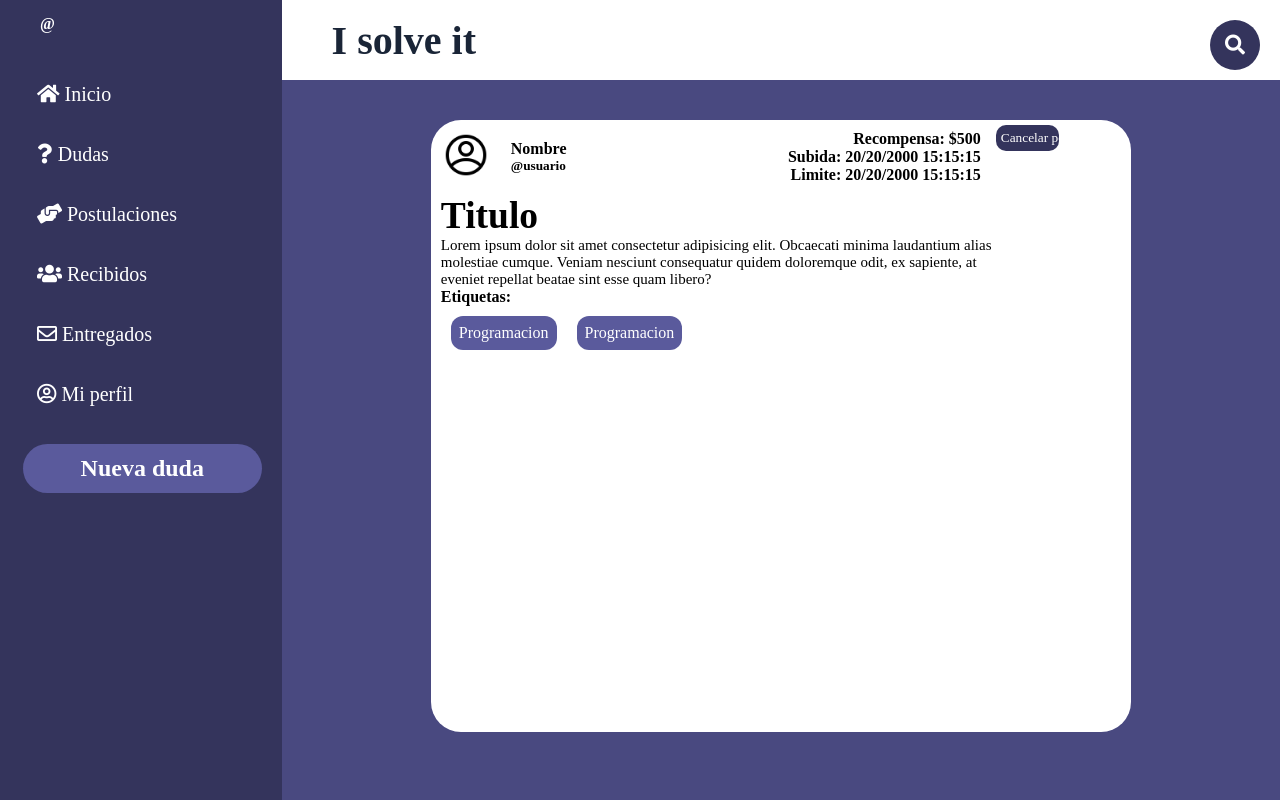
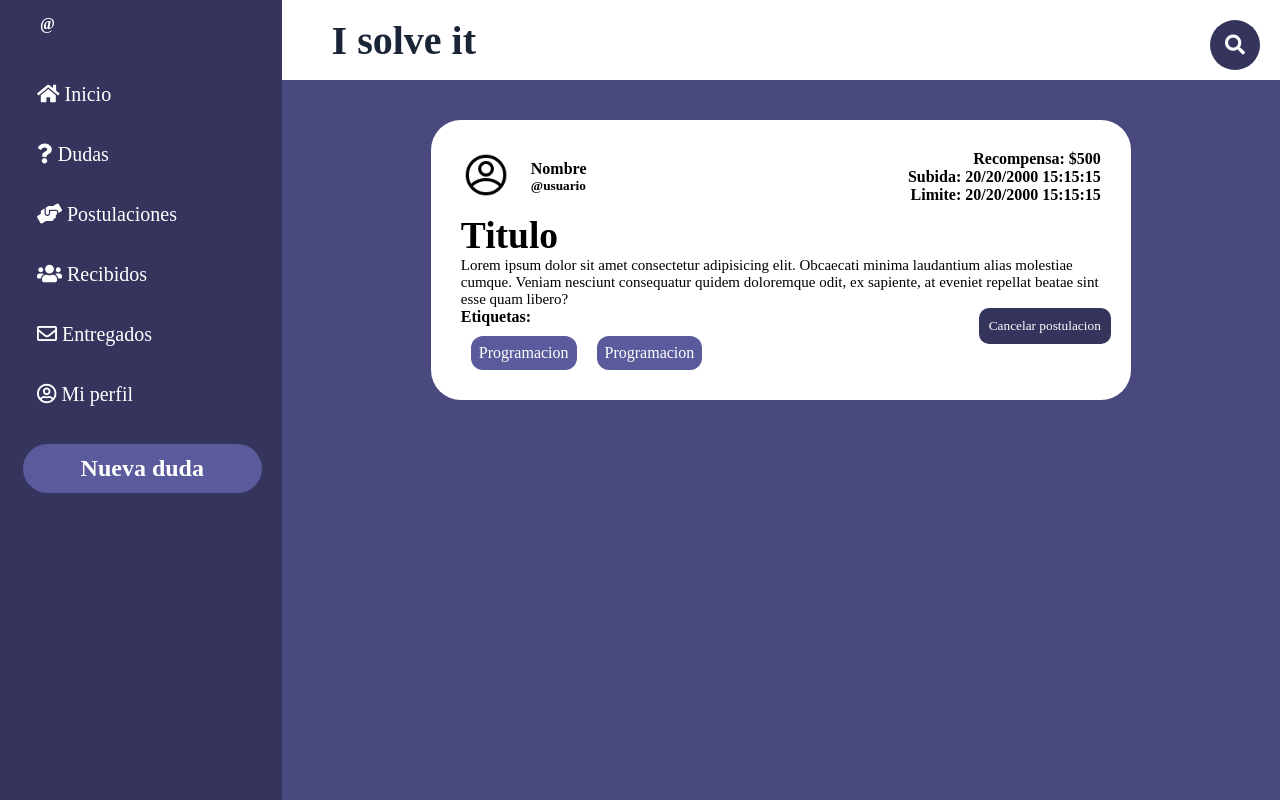
Before and after one commit to Nasher3296/ISolveIt, a PHP site: page /PaginasBalsamiq/AAConcurso.html in a window 1280 px wide. Run offline with PHP 8.4, Linux system fonts and the light colour scheme; some libraries are stand-ins or nearby versions.

Commit message:
ya no quiero tocar un html en mi vida ayuda

```diff
--- a/PaginasBalsamiq/AAConcurso.html
+++ b/PaginasBalsamiq/AAConcurso.html
@@ -73,6 +73,7 @@
                     <h2>Titulo</h2>
                     <p class="desc">Lorem ipsum dolor sit amet consectetur adipisicing elit. Obcaecati minima laudantium alias molestiae cumque. Veniam nesciunt consequatur quidem doloremque odit, ex sapiente, at eveniet repellat beatae sint esse quam libero?</p>
                 </div>
+                <div class="envolvedor">
                 <div class="tags">
                     <h4>Etiquetas: </h4>
                     <ul class="tags_list">
@@ -80,18 +81,15 @@
                         <li class="tag">Programacion</li>
                     </ul>
                 </div>
-            </div>
-            <div class="postularDiv">
-                <form action="../ImplementarPHP/postular-cancelar.php" method="POST" id="cancelar'.$i.'">
-                    <input type="hidden" name="id_cons" value="'.$_GET['id'].'">
-                    <input type="hidden" name="dir" value="Location:../PaginasBalsamiq/dentro-publicacion.php?id='.$_GET['id'].'">
-                    <input value="Cancelar postulacion" type="submit" class="postularBtn cancelar" name="cancelar" form="cancelar'.$i.'">
-                </form>
-                <!-- <form action="../ImplementarPHP/postular-cancelar.php" method="POST" id="postular'.$i.'">
-                    <input type="hidden" name="id_cons" value="'.$_GET['id'].'">
-                    <input type="hidden" name="dir" value="Location:../PaginasBalsamiq/dentro-publicacion.php?id='.$_GET['id'].'">
-                    <input value="Postularme" type="submit" class="postularBtn postular" name="postular" form="postular'.$i.'">
-                </form> -->
+                <div class="cancelar_postulante">
+                    <form action="../ImplementarPHP/postular-cancelar.php" method="POST" id="postular'.$i.'">
+                        <input value="Cancelar postulacion" type="submit" class="postularBtn2" name="cancelar" form="postular'.$i.'">
+                    </form>
+                    <!-- <form action="../ImplementarPHP/postular-cancelar.php" method="POST" id="postular'.$i.'">
+                        <input value="Postularme" type="submit" class="postularBtn2" name="postular" form="postular'.$i.'">
+                    </form> -->
+                </div>
+                </div>
             </div>
         </div>
     </body>
--- a/PaginasBalsamiq/AAEnProceso.html
+++ b/PaginasBalsamiq/AAEnProceso.html
@@ -35,8 +35,8 @@
     </header>
     <aside class="sidebar">
         <div class="sidebar_usuario">
-            <h4 class="h4"></h4>
-            <h5 class="h5">@</h5>
+            <h4 class="h4">juan</h4>
+            <h5 class="h5">@juanperez</h5>
         </div>
         <div class="sidebar_menu">
             <ul>
--- a/PaginasBalsamiq/dentro-publicacion.css
+++ b/PaginasBalsamiq/dentro-publicacion.css
@@ -1,7 +1,7 @@
 .generalCont{
     display: flex;
     background-color: aqua;
-    height: 85%;
+    height: fit-content;
     background-color: white;
     border-radius: 30px;
     text-align: left;
@@ -11,18 +11,21 @@
 }
 
 .publicacion{
-    width: 80%;
+    width: auto;
+    min-width: 80%;
     position: relative;
+    margin: 20px;
 }
 
 .postulantesDiv{
     width: 20%;
     background-color: #34345c;
     position: relative;
-    height: 100%;
-    border-radius: 30px;
+    border-top-right-radius:30px;
+    border-bottom-right-radius: 30px;
     color:white;
     text-align: left;
+    width: max-content;
 }
 
 .postulados_dudas{
@@ -32,7 +35,6 @@
 
 .postulantesCuerpo{
     background-color: #34345c;
-    height: 100%;
     border-top-right-radius:30px;
     border-bottom-right-radius: 30px;
     width:200px;
@@ -96,15 +98,32 @@
 }
 
 .postularBtn{
-    margin-left:5px;
-    margin-top: 5px;
+    margin-left:auto;
+    margin-right: 10px;
+    margin-top: 10px;
     background: none;
     border-radius: 10px;
     border:none;
     cursor:pointer;
     color:white;
-    padding: 5px;
     background-color: #34345c;
+    width: max-content;
+    padding: 7px;
+}
+
+.postularBtn2{
+    margin-left:5px;
+    background: none;
+    border-radius: 10px;
+    border:none;
+    cursor:pointer;
+    color:white;
+    background-color: #34345c;
+    width: max-content;
+    padding: 10px;
+    position: absolute;
+    right:0;
+    height: fit-content;
 }
 
 .postularBtn:hover{
@@ -141,6 +160,7 @@
 
 .envolvedor{
     display:flex;
+    position: relative;
 }
 
 .posteo_recompensa_fecha{
```
Also changed, not shown: PaginasBalsamiq/AAPendiente.html (+10 -5 lines).
